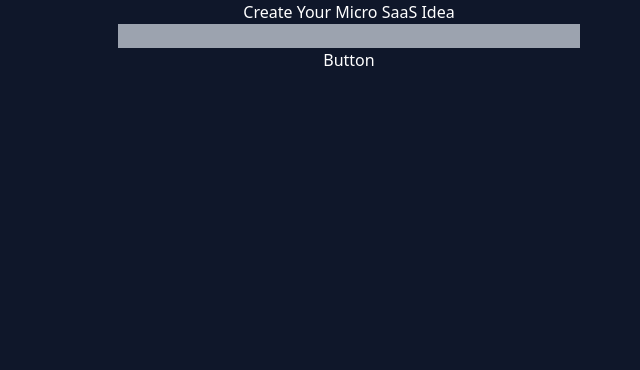
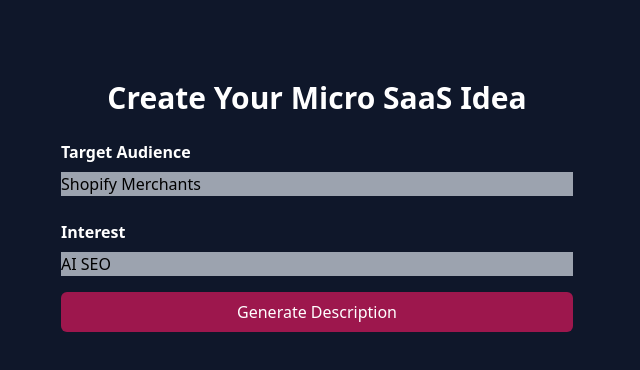
Before and after one commit to lucas9121/Idea-Generator-Frontend, a React (Create React App) app: page / in a window 1280 px wide. Shown: the top 370 px of the page, without its empty margins (323-963 px from the left). Built offline with nearby package versions, Linux system fonts and the light colour scheme.

Commit message:
adding styles

```diff
--- a/src/pages/IdeaGeneratorPage.jsx
+++ b/src/pages/IdeaGeneratorPage.jsx
@@ -4,12 +4,20 @@ export default function IdeaGenerationPage () {
     const [targetAudience, setTargetAudience] = useState("")
     const [interest, setInterest] = useState("")
     return(
-        <div className="w-full mx-4 mx-8 text-center">
-            <div>Create Your Micro SaaS Idea</div>
-            <input className="bg-gray-400 text-black" type="text" placeholder="" onChange={(e) => setTargetAudience(e.target.value)} value={targetAudience} />
-            <input className="bg-gray-400 text-black" type="text" placeholder="" onChange={(e) => setInterest(e.target.value)} value={interest} />
-            <div>
-                Button
+        <div>
+            <div className="w-full my-20 flex flex-col gap-4 max-w-lg mx-auto">
+                <div className="text-3xl text-center font-bold">Create Your Micro SaaS Idea</div>
+                <div className="flex flex-col">
+                    <label htmlFor="targetAudience" className="font-semibold my-2">Target Audience</label>
+                    <input className="bg-gray-400 text-black placeholder-black" id="targetAudience" type="text" placeholder="Shopify Merchants" onChange={(e) => setTargetAudience(e.target.value)} value={targetAudience} />
+                </div>
+                <div className="flex flex-col">
+                    <label htmlFor="interest" className="font-semibold my-2">Interest</label>
+                    <input className="bg-gray-400 text-black placeholder-black" id="interest" type="text" placeholder="AI SEO" onChange={(e) => setInterest(e.target.value)} value={interest} />
+                </div>
+                <div className="py-2 px-2 items-center font-semi-bold w-full text-md bg-pink-800 hover:bg-pink-600 cursor-pointer rounded-md text-center">
+                    Generate Description
+                </div>
             </div>
         </div>
     )
```
